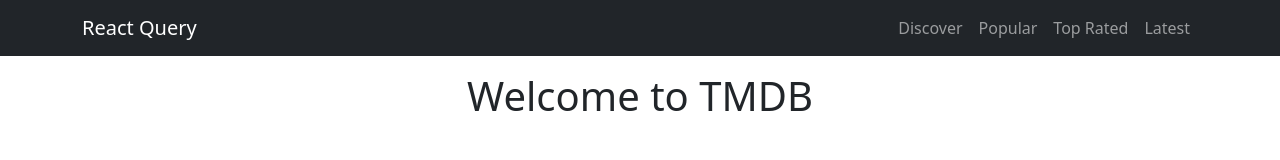
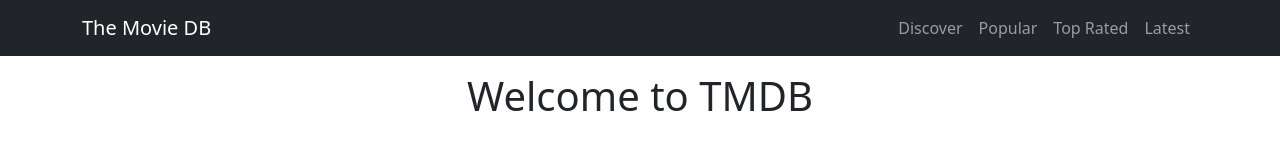
Before and after one commit to robkarrr/TMDB, a React (Vite) app: page / in a window 1280 px wide. Shown: the top 160 px of the page. Built offline with nearby package versions, Linux system fonts and the light colour scheme; no server answers.

Commit message:
Forgot to change some titles

```diff
--- a/index.html
+++ b/index.html
@@ -3,7 +3,7 @@
   <head>
     <meta charset="UTF-8" />
     <meta name="viewport" content="width=device-width, initial-scale=1.0" />
-    <title>Vite + React</title>
+    <title>TMDB</title>
   </head>
   <body>
     <div id="root"></div>
--- a/src/components/Nav.jsx
+++ b/src/components/Nav.jsx
@@ -11,7 +11,7 @@
 	return (
 		<Navbar bg="dark" variant="dark" expand="md">
 			<Container>
-				<Navbar.Brand as={Link} to="/">React Query</Navbar.Brand>
+				<Navbar.Brand as={Link} to="/">The Movie DB</Navbar.Brand>
 
 				<Navbar.Toggle aria-controls="basic-navbar-nav" />
 				<Navbar.Collapse id="basic-navbar-nav">
--- a/src/pages/PopularPage.jsx
+++ b/src/pages/PopularPage.jsx
@@ -20,7 +20,7 @@
             {isLoading && <div>Loading Genres...</div>}
 
             <div>
-                <h2>Latest Movies</h2>
+                <h2>Popular Movies</h2>
                 <Row>
                     {isSuccess && data.results.map((movie,id) => (
                         <Col lg={3} md={4} sm={6}>
--- a/src/pages/TopPage.jsx
+++ b/src/pages/TopPage.jsx
@@ -25,7 +25,7 @@
         )}
 
         <div>
-            <h2>Latest Movies</h2>
+            <h2>Top Rated Movies</h2>
             <Row>
                 {isSuccess && data.results.map((movie,id) => (
                     <Col lg={3} md={4} sm={6}>
```
